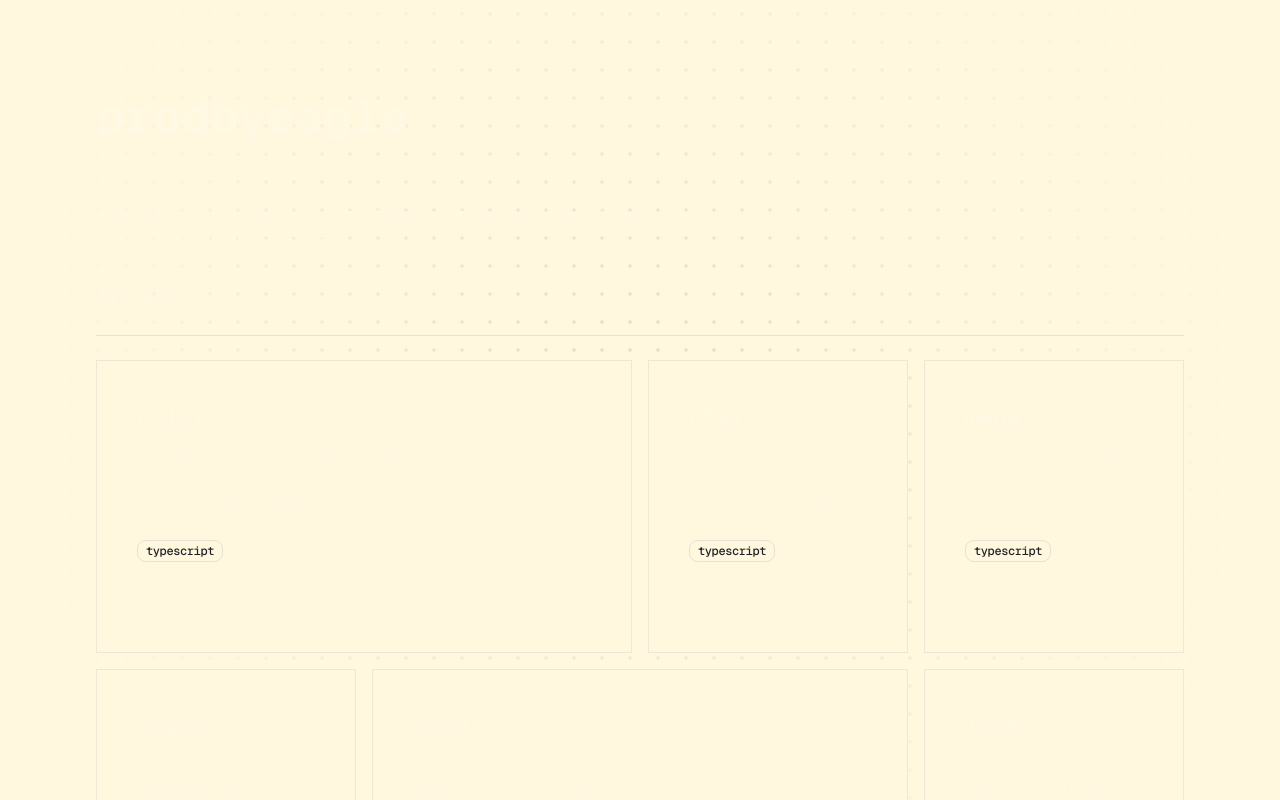
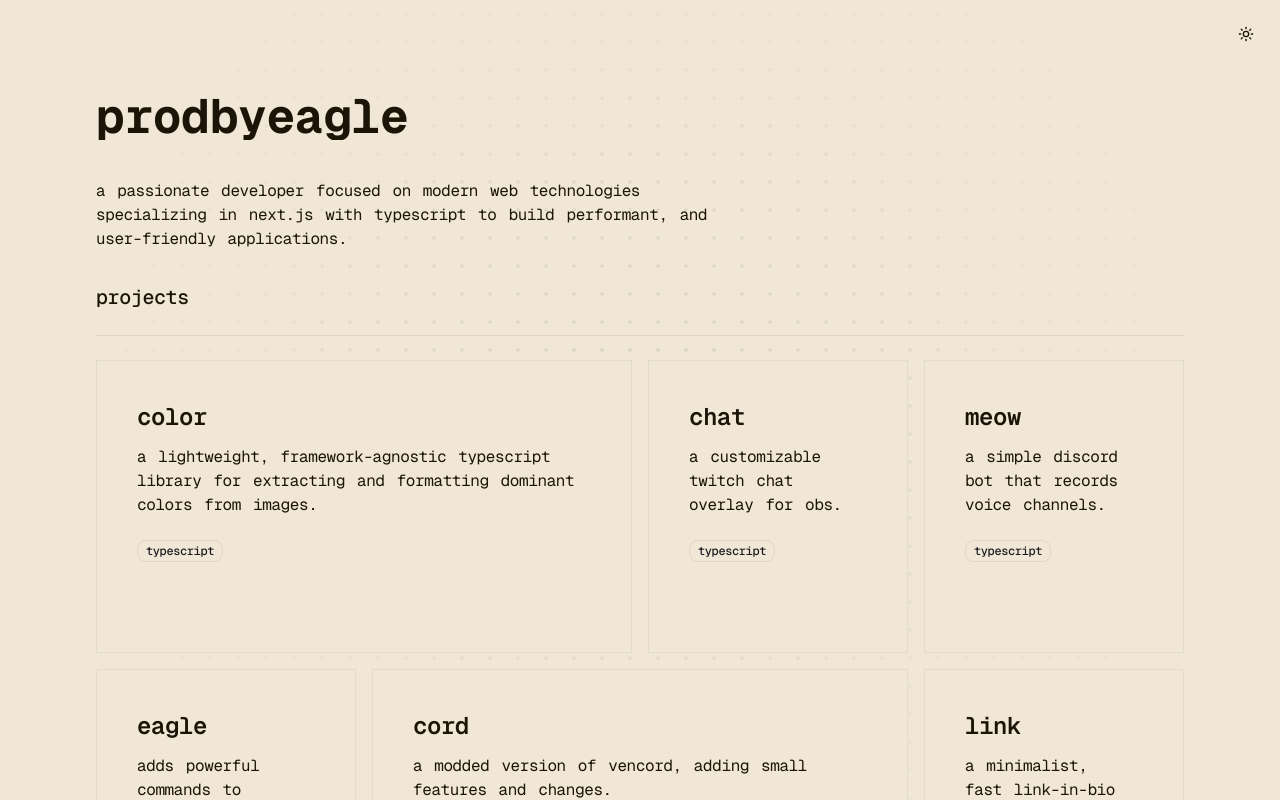
Before and after one commit to prodbyeagle/.www, a Next.js app: page / in a window 1280 px wide. Shown: the top 800 px of the page. Built offline with nearby package versions, Linux system fonts and the light colour scheme.

Commit message:
fix font color

```diff
--- a/src/app/globals.css
+++ b/src/app/globals.css
@@ -46,40 +46,40 @@
 
 :root {
 	--radius: 0.675rem;
-	--background: oklch(0.98 0.035 85);
-	--foreground: oklch(0.25 0.012 285.8);
-	--card: oklch(0.975 0.03 85);
-	--card-foreground: oklch(0.25 0.012 285.8);
-	--popover: oklch(0.975 0.03 85);
-	--popover-foreground: oklch(0.25 0.012 285.8);
+	--background: oklch(0.93 0.025 85);
+	--foreground: oklch(0.23 0.012 285.8);
+	--card: oklch(0.92 0.025 85);
+	--card-foreground: oklch(0.23 0.012 285.8);
+	--popover: oklch(0.92 0.025 85);
+	--popover-foreground: oklch(0.23 0.012 285.8);
 	--primary: oklch(0.21 0.006 285.885);
 	--primary-foreground: oklch(0.985 0 0);
-	--secondary: oklch(0.94 0.025 85);
+	--secondary: oklch(0.85 0.02 85);
 	--secondary-foreground: oklch(0.21 0.006 285.885);
-	--muted: oklch(0.94 0.025 85);
-	--muted-foreground: oklch(0.552 0.016 285.938);
-	--accent: oklch(0.94 0.025 85);
+	--muted: oklch(0.85 0.02 85);
+	--muted-foreground: oklch(0.55 0.016 285.938);
+	--accent: oklch(0.85 0.02 85);
 	--accent-foreground: oklch(0.21 0.006 285.885);
 	--destructive: oklch(0.577 0.245 27.325);
-	--border: oklch(0.91 0.02 85);
-	--input: oklch(0.91 0.02 85);
-	--ring: oklch(0.705 0.015 286.067);
+	--border: oklch(0.88 0.02 85);
+	--input: oklch(0.88 0.02 85);
+	--ring: oklch(0.7 0.015 286.067);
 	--chart-1: oklch(0.646 0.222 41.116);
 	--chart-2: oklch(0.6 0.118 184.704);
 	--chart-3: oklch(0.398 0.07 227.392);
 	--chart-4: oklch(0.828 0.189 84.429);
 	--chart-5: oklch(0.769 0.188 70.08);
-	--sidebar: oklch(0.98 0.035 85);
-	--sidebar-foreground: oklch(0.25 0.012 285.8);
+	--sidebar: oklch(0.93 0.025 85);
+	--sidebar-foreground: oklch(0.23 0.012 285.8);
 	--sidebar-primary: oklch(0.21 0.006 285.885);
 	--sidebar-primary-foreground: oklch(0.985 0 0);
-	--sidebar-accent: oklch(0.94 0.025 85);
+	--sidebar-accent: oklch(0.85 0.02 85);
 	--sidebar-accent-foreground: oklch(0.21 0.006 285.885);
-	--sidebar-border: oklch(0.91 0.02 85);
-	--sidebar-ring: oklch(0.705 0.015 286.067);
+	--sidebar-border: oklch(0.88 0.02 85);
+	--sidebar-ring: oklch(0.7 0.015 286.067);
 
-	--text: oklch(0.985 0.03 85);
-	--text-secondary: oklch(0.80 0.03 85);
+	--text: oklch(0.2 0.025 85);
+	--text-secondary: oklch(0.3 0.025 85);
 }
 
 .dark {
@@ -114,6 +114,9 @@
 	--sidebar-accent-foreground: oklch(0.985 0.03 85);
 	--sidebar-border: oklch(1 0 0 / 10%);
 	--sidebar-ring: oklch(0.552 0.016 285.938);
+
+	--text: oklch(0.985 0.03 85);
+	--text-secondary: oklch(0.8 0.03 85);
 }
 
 @layer base {
```
